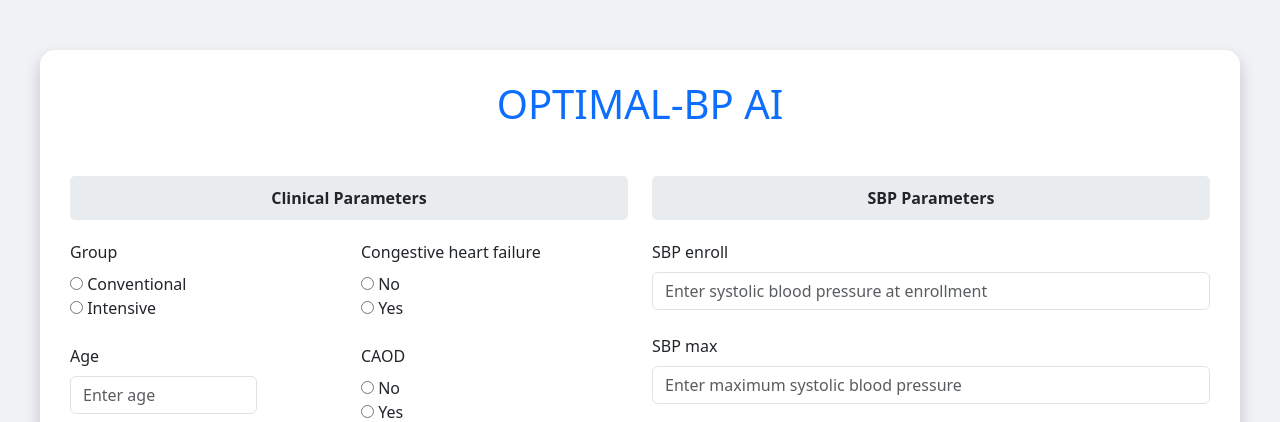
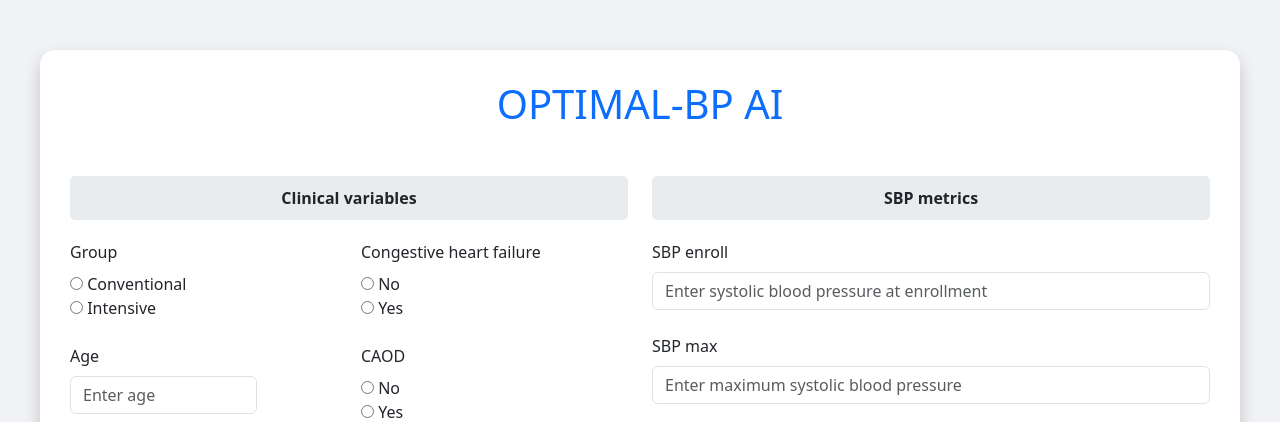
Before and after one commit to rrimyyu/OPTIMAL_BP_AI, a Django app: page / in a window 1280 px wide. Shown: the top 422 px of the page. Run offline with Django 4.2, Linux system fonts and the light colour scheme; parts of the project's set-up code (start-up, migrations or seed data) failed here and were passed over; some libraries are stand-ins or nearby versions.

Commit message:
Update form.html
Revised

```diff
--- a/optimal_ai_project/optimal_ai_project/optimal_ai/templates/optimal_ai/form.html
+++ b/optimal_ai_project/optimal_ai_project/optimal_ai/templates/optimal_ai/form.html
@@ -96,7 +96,7 @@
             <div class="row">
                 <!-- Clinical Parameters Section -->
                 <div class="col-md-6">
-                    <div class="col-12 section-title">Clinical Parameters</div>
+                    <div class="col-12 section-title">Clinical variables</div>
                     <div class="row">
                         <!-- First Column of Clinical Parameters -->
                         <div class="col-md-6">
@@ -194,7 +194,7 @@
 
                 <!-- BP Parameters Section -->
                 <div class="col-md-6">
-                    <div class="col-12 section-title">SBP Parameters</div>
+                    <div class="col-12 section-title">SBP metrics</div>
                     <div class="mb-4">
                         <label for="{{ form.Systolic_enroll.id_for_label }}" class="form-label">SBP enroll</label>
                         {{ form.Systolic_enroll }}
```
